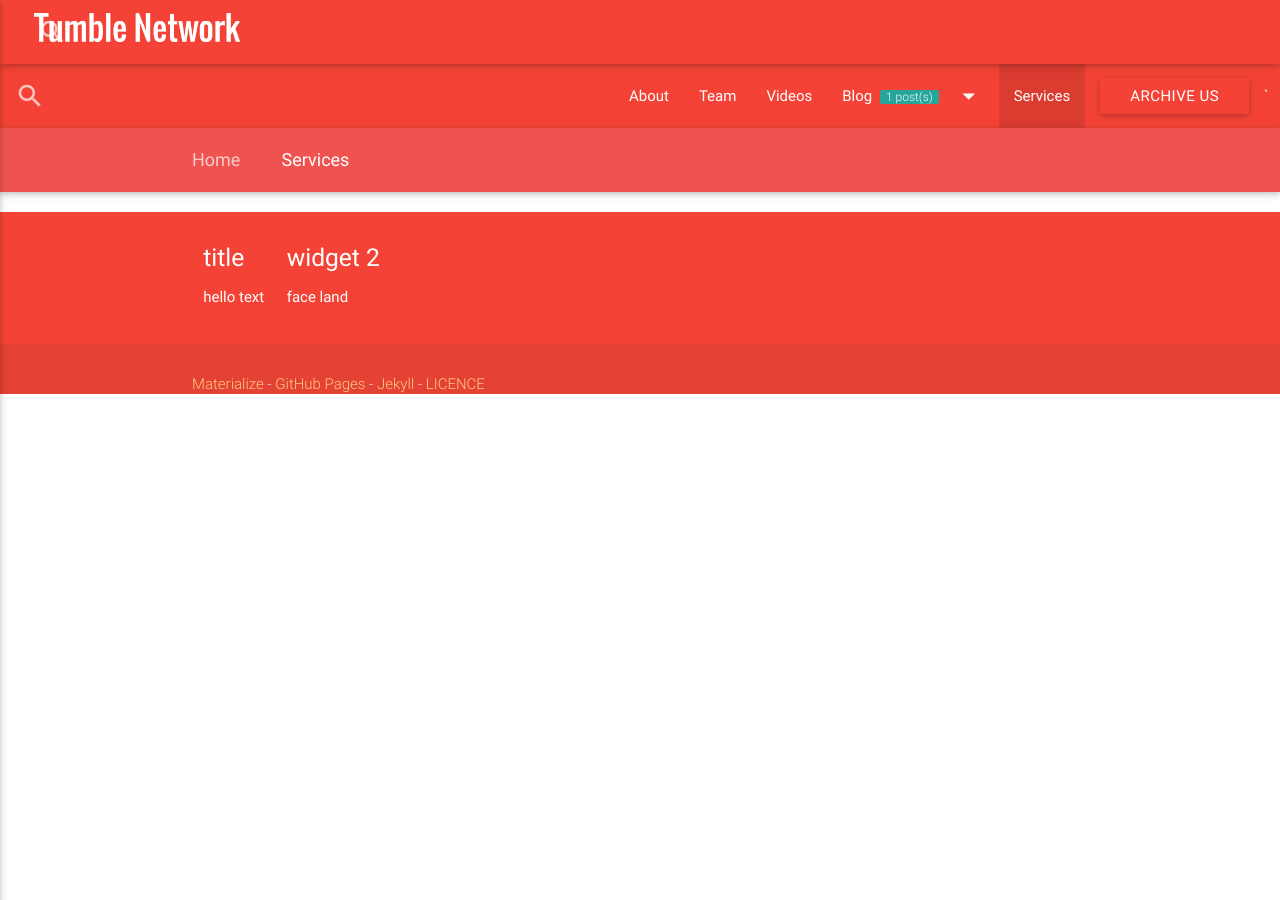
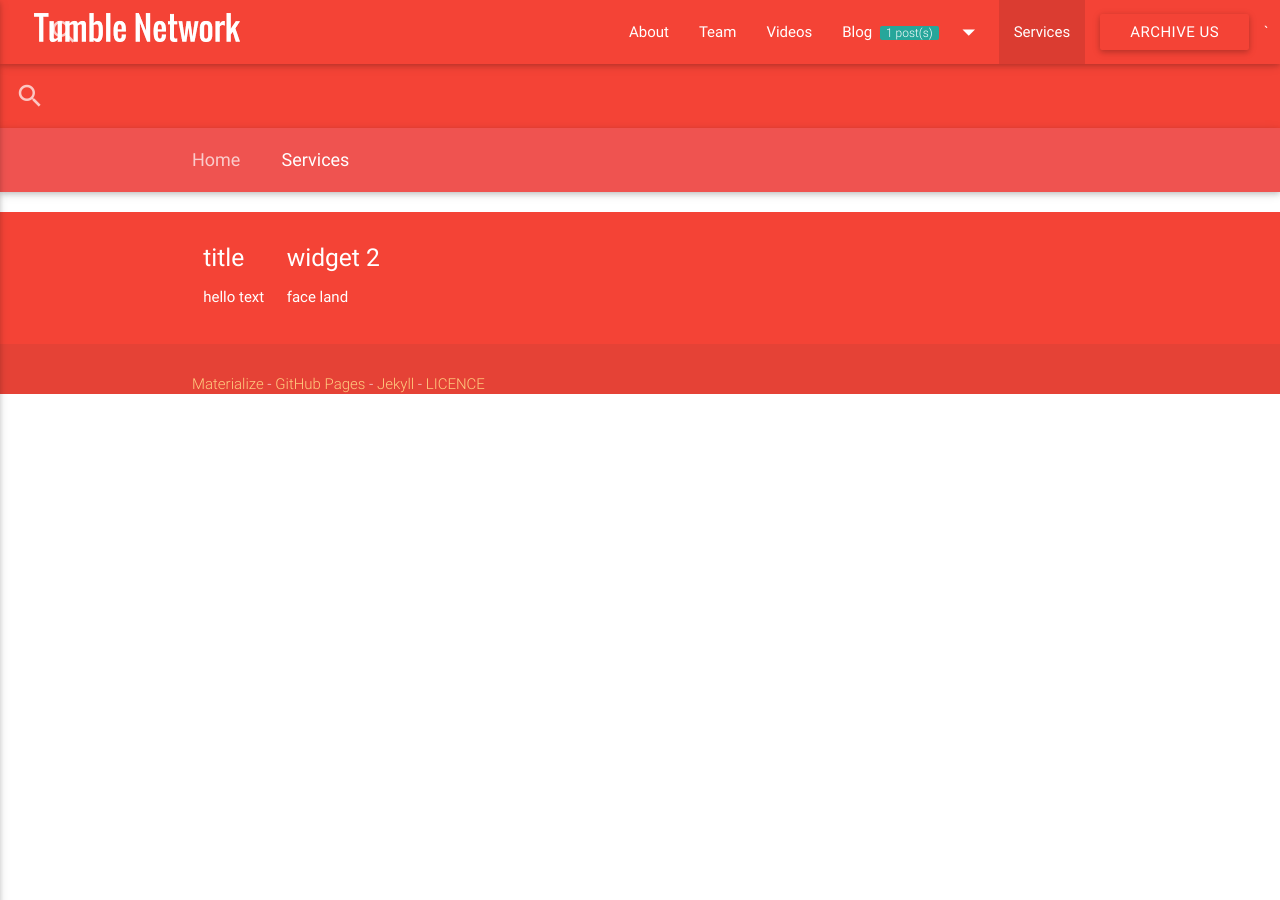
Before and after one commit to tumblenet/www.tumblenet.ga, a Jekyll site: the page built from services.html, in a window 1280 px wide. Built offline with Jekyll 4.4.1, drawn with Linux system fonts in a browser that asks for light colours; nearby versions of some CDN libraries; comment, search, counter and statistics services are not loaded.

Commit message:
Update default.html

```diff
--- a/_layouts/default.html
+++ b/_layouts/default.html
@@ -131,8 +131,8 @@
 
 
 
-         <form>
-           <div class="input-field col l3">
+         <form class="col">
+           <div class="input-field col l2">
              <input id="search" type="search" required>
              <label for="search"><i class="material-icons">search</i></label>
              <i class="material-icons">close</i>
```
